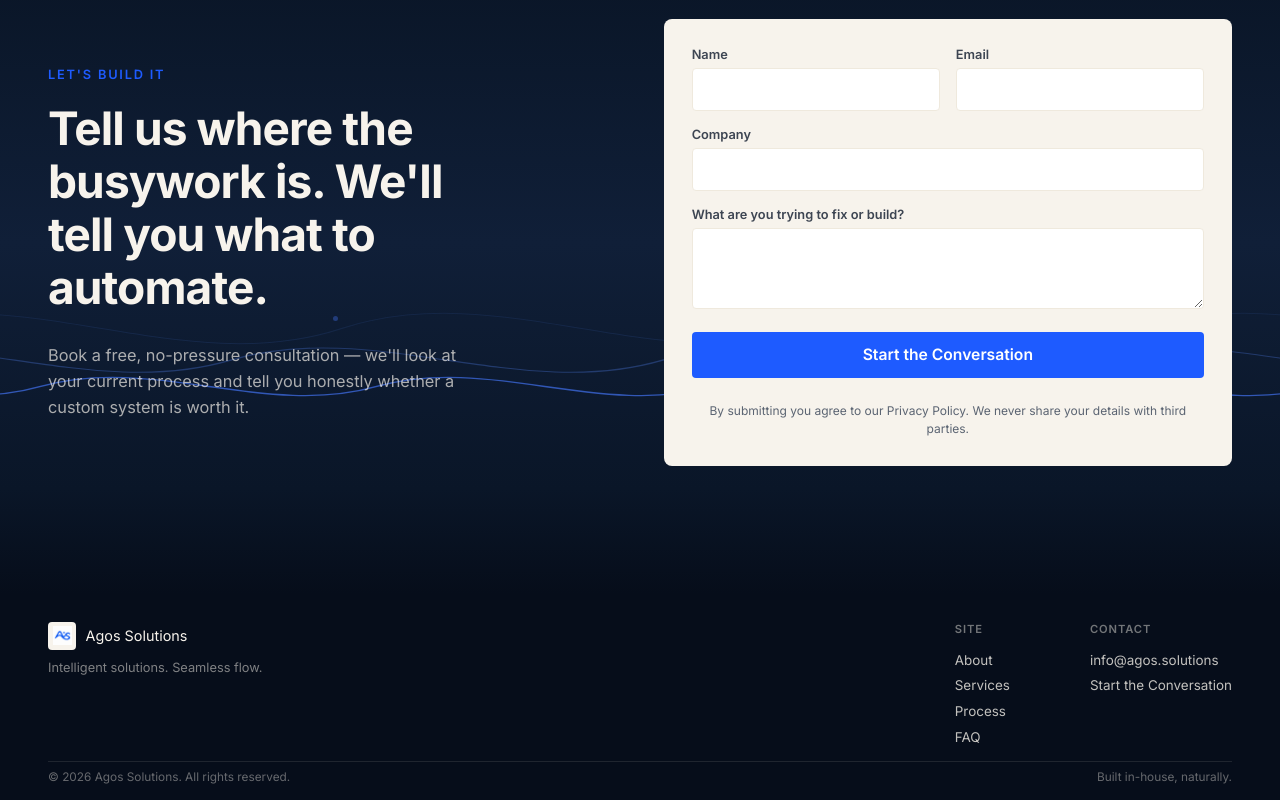
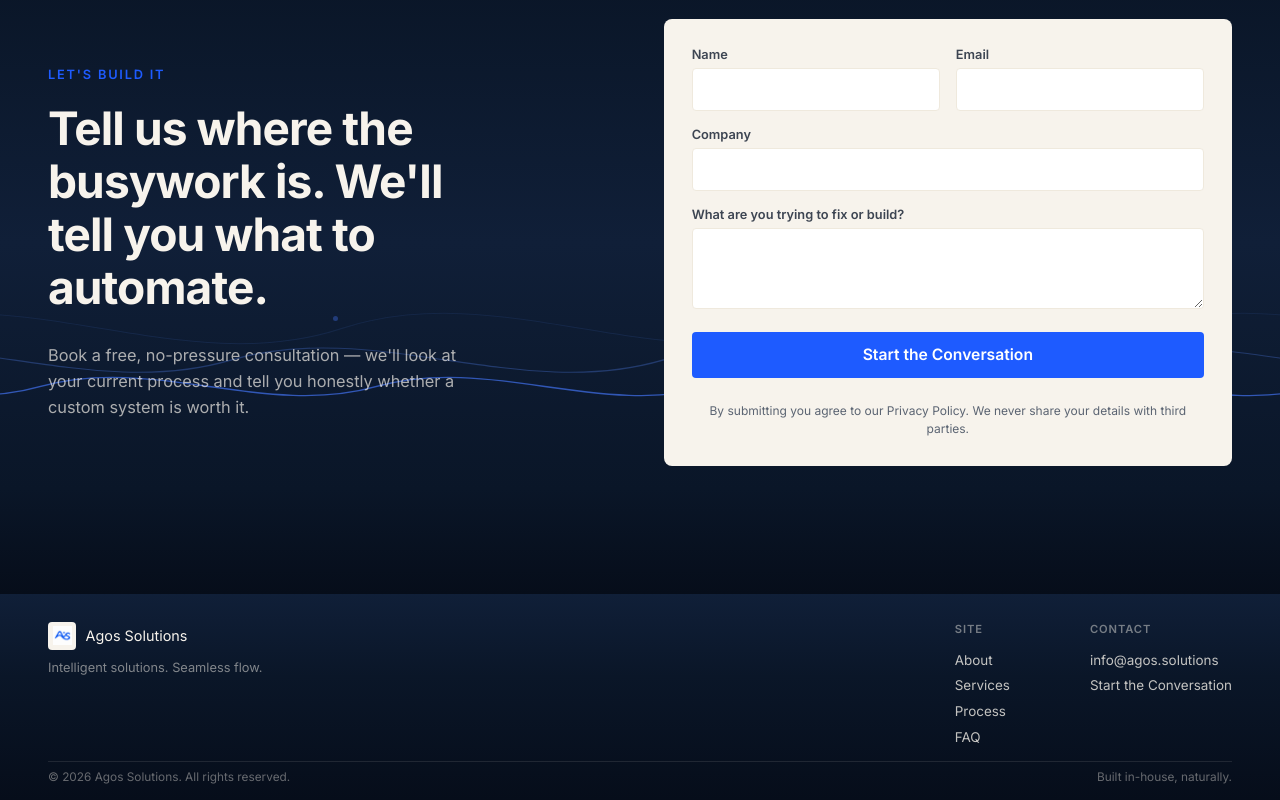
Before and after one commit to edwardagosai-ai/landing-page-agos, a React (Vite) app: page / in a window 1280 px wide. Shown: the part 5750-6550 px from the top of the page. Built offline with nearby package versions, Linux system fonts and the light colour scheme.

Commit message:
Add gradient depth to footer, mirrors hero's dark gradient

```diff
--- a/src/components/Footer/Footer.module.css
+++ b/src/components/Footer/Footer.module.css
@@ -1,5 +1,5 @@
 .footer {
-  background: var(--color-navy-950);
+  background: linear-gradient(180deg, var(--color-navy-800) 0%, var(--color-navy-900) 40%, var(--color-navy-950) 100%);
   padding: var(--space-md) 0 var(--space-sm);
 }
 
```
